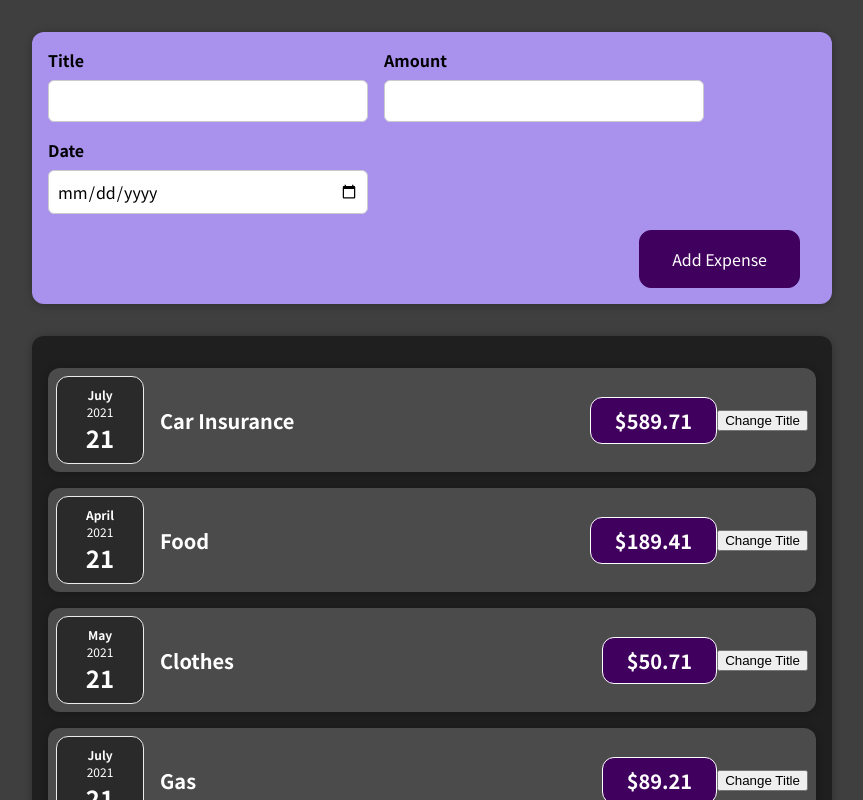
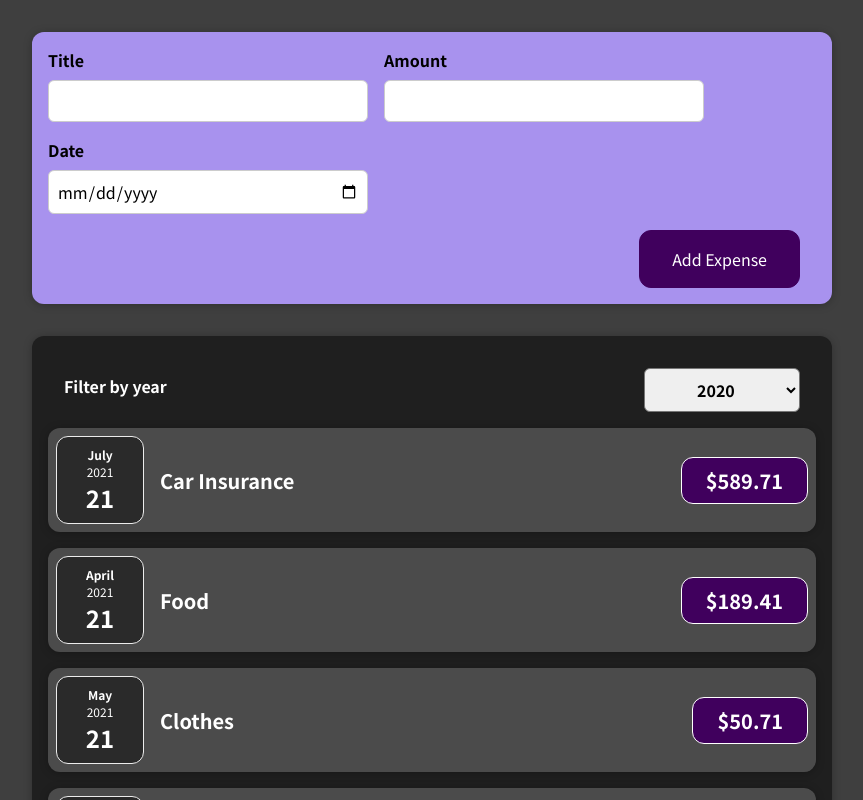
Before and after one commit to sethgabrielbrady/react-complete, a React (Create React App) app: page / in a window 1280 px wide. Shown: the top 800 px of the page, without its empty margins (208-1071 px from the left). Built offline with nearby package versions, Linux system fonts and the light colour scheme.

Commit message:
Updates expense state and add expense filter

```diff
--- a/src/components/Expenses/ExpenseItem.js
+++ b/src/components/Expenses/ExpenseItem.js
@@ -1,23 +1,16 @@
-import React, {useState} from 'react';
+import React from 'react';
 import  ExpenseDate from './ExpenseDate';
 import './ExpenseItem.css'
 import Card from '../UI/Card'
 
 const ExpenseItem = (props) => {
- const [title, setTitle] = useState(props.title);
-
-  const clickHandler = () => {
-    setTitle('Updated');
-  }
-
   return (
     <Card className='expense-item'>
       <ExpenseDate date={props.date} />
       <div className='expense-item__description'>
-        <h2>{ title }</h2>
+        <h2>{ props.title }</h2>
         <div className='expense-item__price'>${ props.amount }</div>
       </div>
-      <button onClick={clickHandler}>Change Title</button>
     </Card>
   );
 }
--- a/src/components/Expenses/Expenses.js
+++ b/src/components/Expenses/Expenses.js
@@ -1,11 +1,21 @@
+import React, {useState} from 'react'
+
 import ExpenseItem from './ExpenseItem';
 import './Expenses.css'
 import Card from '../UI/Card'
+import ExpensesFilter from './ExpensesFilter';
 
 const Expenses = (props) => {
+  const [filteredYear,setFilteredYear] = useState('2020');
   const expenses = props.expenses
+  const filterChangeHandler = selectedYear => {
+    setFilteredYear(selectedYear)
+  };
   return (
+    <div>
       <Card className='expenses'>
+        <ExpensesFilter selected={filteredYear} onChangeFilter={filterChangeHandler} />
+
         {expenses.map(function(_expense, index){
           return (
             <ExpenseItem
@@ -16,6 +26,7 @@
           );
       })}
       </Card>
+    </div>
   )
 }
 
--- /dev/null
+++ b/src/components/Expenses/ExpensesFilter.css
@@ -0,0 +1,24 @@
+.expenses-filter {
+  color: white;
+  padding: 0 1rem;
+}
+
+.expenses-filter__control {
+  display: flex;
+  width: 100%;
+  align-items: center;
+  justify-content: space-between;
+  margin: 1rem 0;
+}
+
+.expenses-filter label {
+  font-weight: bold;
+  margin-bottom: 0.5rem;
+}
+
+.expenses-filter select {
+  font: inherit;
+  padding: 0.5rem 3rem;
+  font-weight: bold;
+  border-radius: 6px;
+}
--- /dev/null
+++ b/src/components/Expenses/ExpensesFilter.js
@@ -0,0 +1,25 @@
+import React from 'react';
+
+import './ExpensesFilter.css';
+
+const ExpensesFilter = (props) => {
+  const dropdownChangeHandler = (event) => {
+    props.onChangeFilter(event.target.value);
+  };
+
+  return (
+    <div className='expenses-filter'>
+      <div className='expenses-filter__control'>
+        <label>Filter by year</label>
+        <select value={props.selected} onChange ={dropdownChangeHandler} >
+          <option value='2022'>2022</option>
+          <option value='2021'>2021</option>
+          <option value='2020'>2020</option>
+          <option value='2019'>2019</option>
+        </select>
+      </div>
+    </div>
+  );
+};
+
+export default ExpensesFilter;
```
Lines whose indentation alone changed are shown as unchanged.
